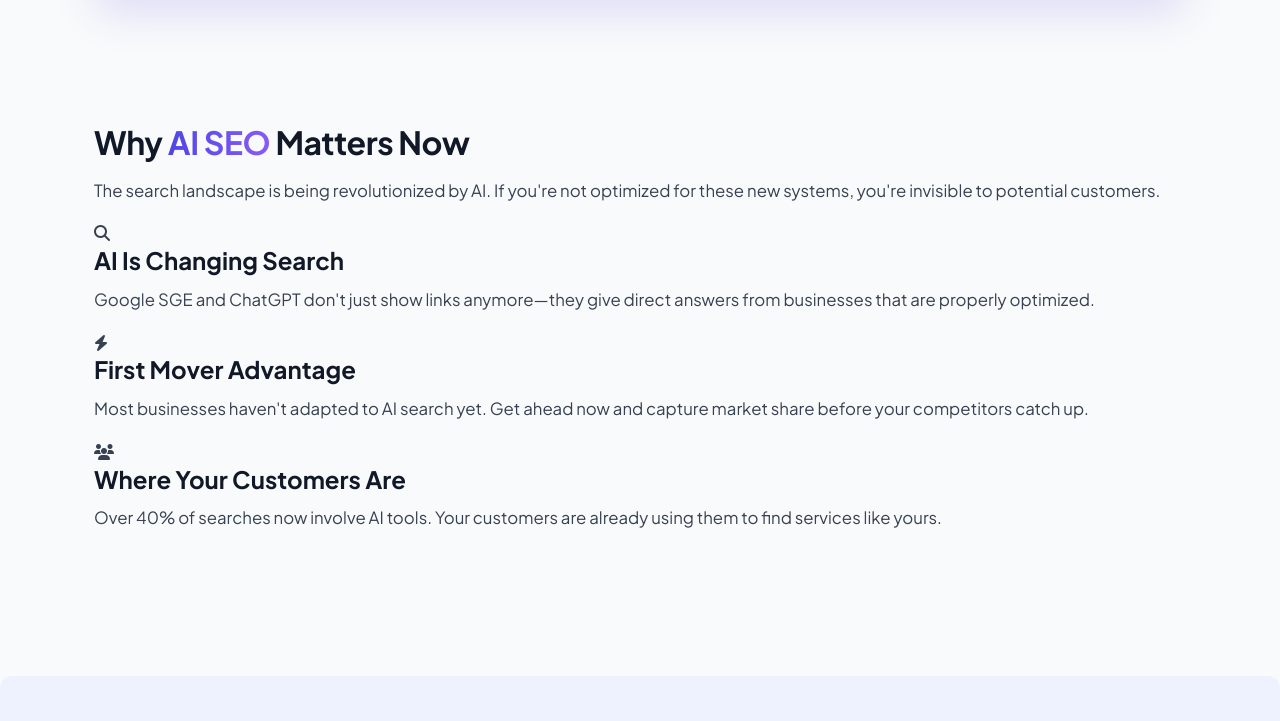
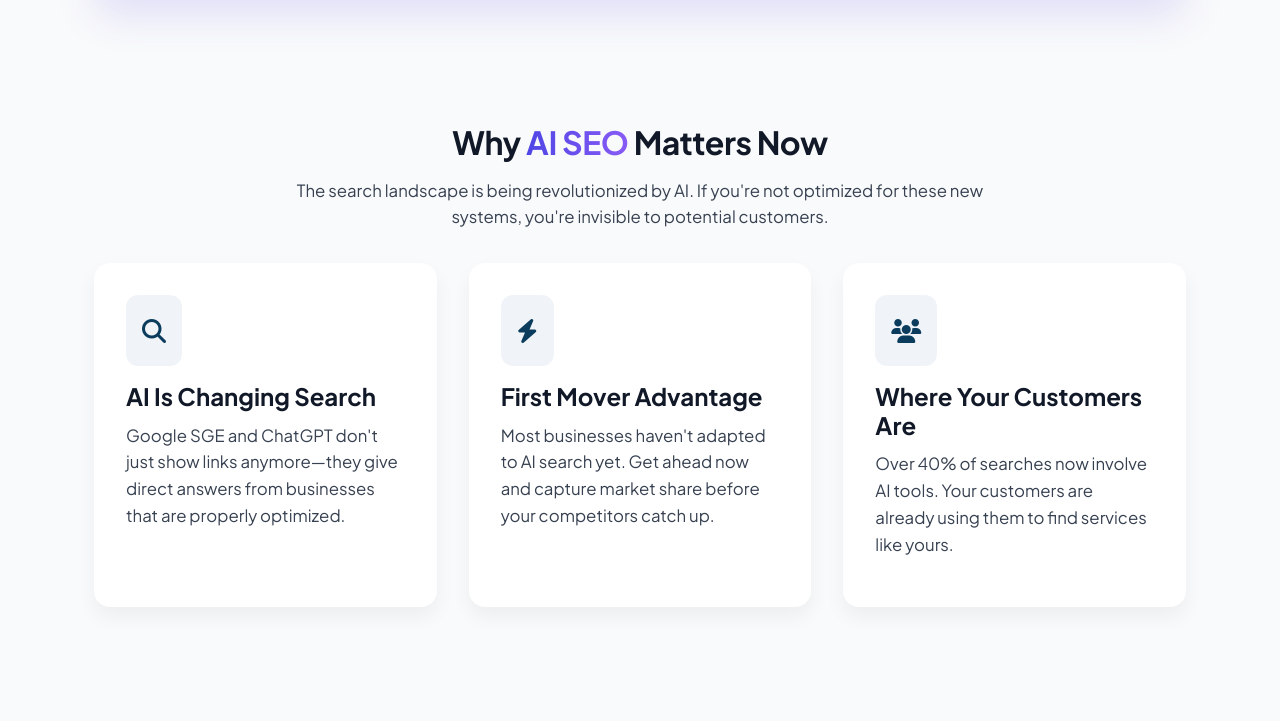
Before and after one commit to Viewtive/viewtive, a plain HTML site: page index.html in a window 1280 px wide. Shown: the part 680-1401 px from the top of the page. Drawn offline with Linux system fonts and the light colour scheme; a script that the page names is missing.

Commit message:
Update index.html

```diff
--- a/index.html
+++ b/index.html
@@ -1,4 +1,5 @@
 <!DOCTYPE html>
+
 <html lang="en">
 <head>
 <meta charset="utf-8"/>
@@ -10,7 +11,7 @@
   </title>
 <link href="https://fonts.googleapis.com/css2?family=Plus+Jakarta+Sans:wght@400;500;600;700&amp;display=swap" rel="stylesheet"/>
 <!-- Updated Font Awesome to ensure all icons display properly -->
-  <link crossorigin="anonymous" href="https://cdnjs.cloudflare.com/ajax/libs/font-awesome/6.4.0/css/all.min.css" integrity="sha512-iecdLmaskl7CVkqkXNQ/ZH/XLlvWZOJyj7Yy7tcenmpD1ypASozpmT/E0iPtmFIB46ZmdtAc9eNBvH0H/ZpiBw==" referrerpolicy="no-referrer" rel="stylesheet">
+<link crossorigin="anonymous" href="https://cdnjs.cloudflare.com/ajax/libs/font-awesome/6.4.0/css/all.min.css" integrity="sha512-iecdLmaskl7CVkqkXNQ/ZH/XLlvWZOJyj7Yy7tcenmpD1ypASozpmT/E0iPtmFIB46ZmdtAc9eNBvH0H/ZpiBw==" referrerpolicy="no-referrer" rel="stylesheet"/>
 <style>
     :root {
       --primary: #4f46e5;
@@ -718,6 +719,43 @@
         display: block;
       }
     }
+
+.section-heading {
+  text-align: center;
+}
+.section-heading h2 {
+  margin-bottom: 1rem;
+}
+.section-heading p {
+  margin: 0 auto;
+  max-width: 700px;
+}
+
+.feature-grid {
+  display: grid;
+  grid-template-columns: repeat(auto-fit, minmax(250px, 1fr));
+  gap: 2rem;
+  margin-top: 2rem;
+}
+.feature-card {
+  background: white;
+  padding: 2rem;
+  border-radius: 16px;
+  box-shadow: 0 10px 20px rgba(0, 0, 0, 0.05);
+  transition: transform 0.2s ease;
+}
+.feature-card:hover {
+  transform: translateY(-5px);
+}
+.feature-icon {
+  font-size: 1.5rem;
+  background: #F0F4F8;
+  padding: 1rem;
+  border-radius: 12px;
+  display: inline-block;
+  margin-bottom: 1rem;
+  color: #0B3C5D;
+}
 </style>
 <script>
     // Simple script to toggle mobile menu
@@ -738,7 +776,6 @@
       });
     });
    </script>
-  </link>
 </head>
 <body>
 <nav>
```
Lines whose indentation alone changed are shown as unchanged.
